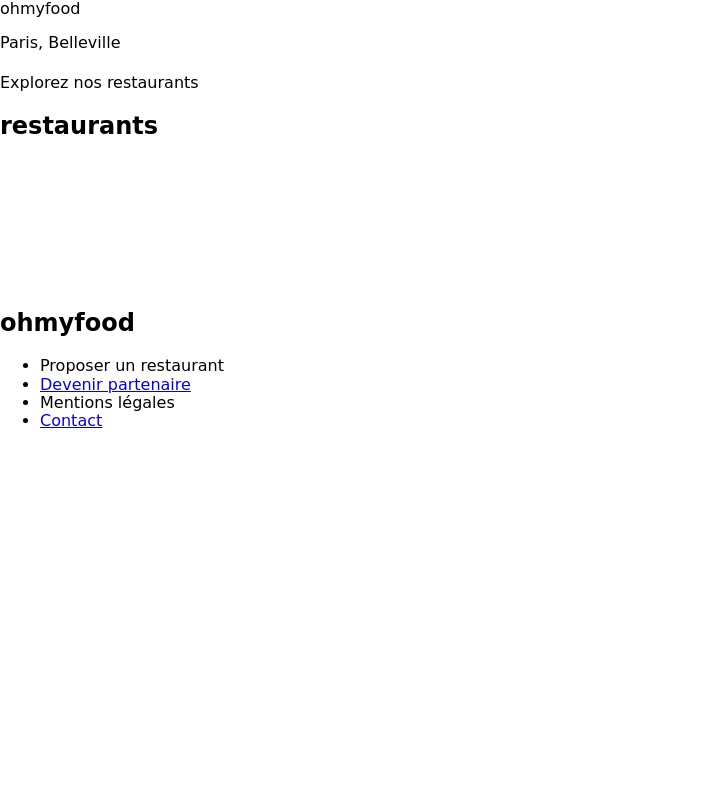
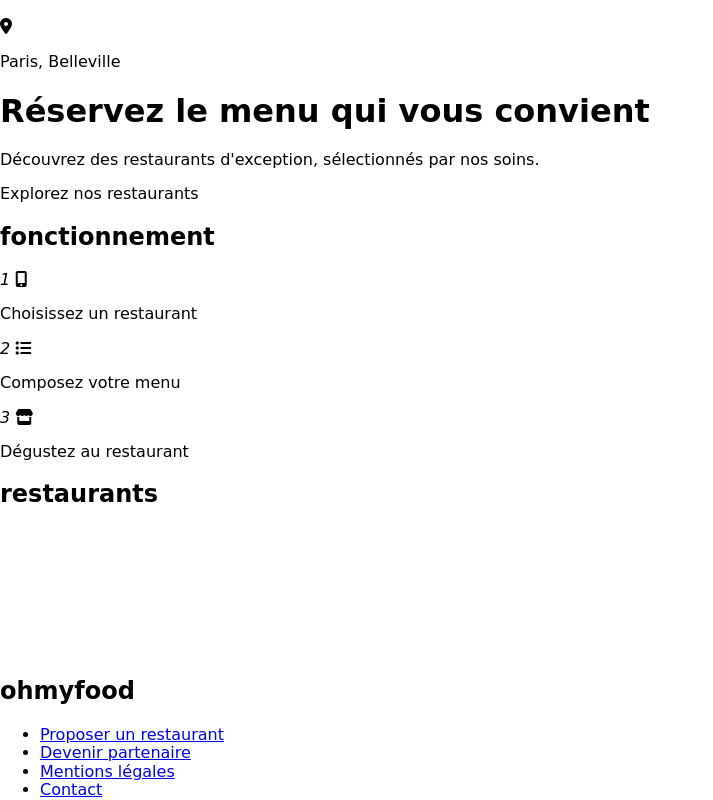
Before and after one commit to studentOCDBX/MyDevWebLearning-P3-project, a website: page index.html in a window 1280 px wide. Shown: the whole page, without its empty margins (0-713 px from the left). Drawn offline with Linux system fonts and the light colour scheme; a web font is replaced by a local one.

```diff
--- a/index.html
+++ b/index.html
@@ -14,34 +14,40 @@
 <body>
     <header>
         <div class="header__arrow"></div>
-        <div class="header__logo">ohmyfood</div>
+        <div class="header__logo"><img src="" alt=""></div>
     </header>
     <main>
         <div class="location">
-            <div class="location__fa"></div>
+            <div class="location__fa">
+                <i class="fa-solid fa-location-dot"></i>
+            </div>
             <p>
                 Paris, Belleville
             </p>
         </div>
         <section class="presentation">
-            <h1>
+            <h1 class="__heading">
+                Réservez le menu qui vous convient
             </h1>
-            <p></p>
+            <p>Découvrez des restaurants d'exception, sélectionnés par nos soins.</p>
             <div class="btn">Explorez nos restaurants</div>
         </section>
         <section class="fonctioning">
-            <h2></h2>
+            <h2>fonctionnement</h2>
             <div>
-                <i></i><i></i>
-                <p></p>
+                <i class="fa-thin fa-circle">1</i>
+                <i class="fa-solid fa-mobile-screen-button"></i>
+                <p>Choisissez un restaurant</p>
             </div>
             <div>
-                <i></i><i></i>
-                <p></p>
+                <i class="fa-thin fa-circle">2</i>
+                <i class="fa-solid fa-list"></i>
+                <p>Composez votre menu</p>
             </div>
             <div>
-                <i></i><i></i>
-                <p></p>
+                <i class="fa-thin fa-circle">3</i>
+                <i class="fa-solid fa-store"></i>
+                <p>Dégustez au restaurant</p>
             </div>
         </section>
         <section class="restaurants">
@@ -99,10 +105,10 @@
     <footer>
         <h2 class="footer__heading">ohmyfood</h2>
         <ul>
-            <li><i></i><a href="#"></a>Proposer un restaurant</li>
+            <li><i></i><a href="#">Proposer un restaurant</a></li>
             <li><i></i><a href="#">Devenir partenaire</a></li>
-            <li><i></i><a href="#"></a>Mentions légales</li>
-            <li><i></i><a href="#">Contact</a></li>
+            <li><a href="#">Mentions légales</a></li>
+            <li><a href="#">Contact</a></li>
         </ul>
     </footer>
 </body>
--- a/sass/style.scss
+++ b/sass/style.scss
@@ -17,3 +17,7 @@
 $primary-color: #9356dc;
 $secondary-color: #ff79da;
 $tertiary-color: #99e2d0;
+$white-color: #FFF;
+$bright-gray: #EAEAEA;
+$color-cultured: #F6F6F6;
+$color-jet: #353535;
```
